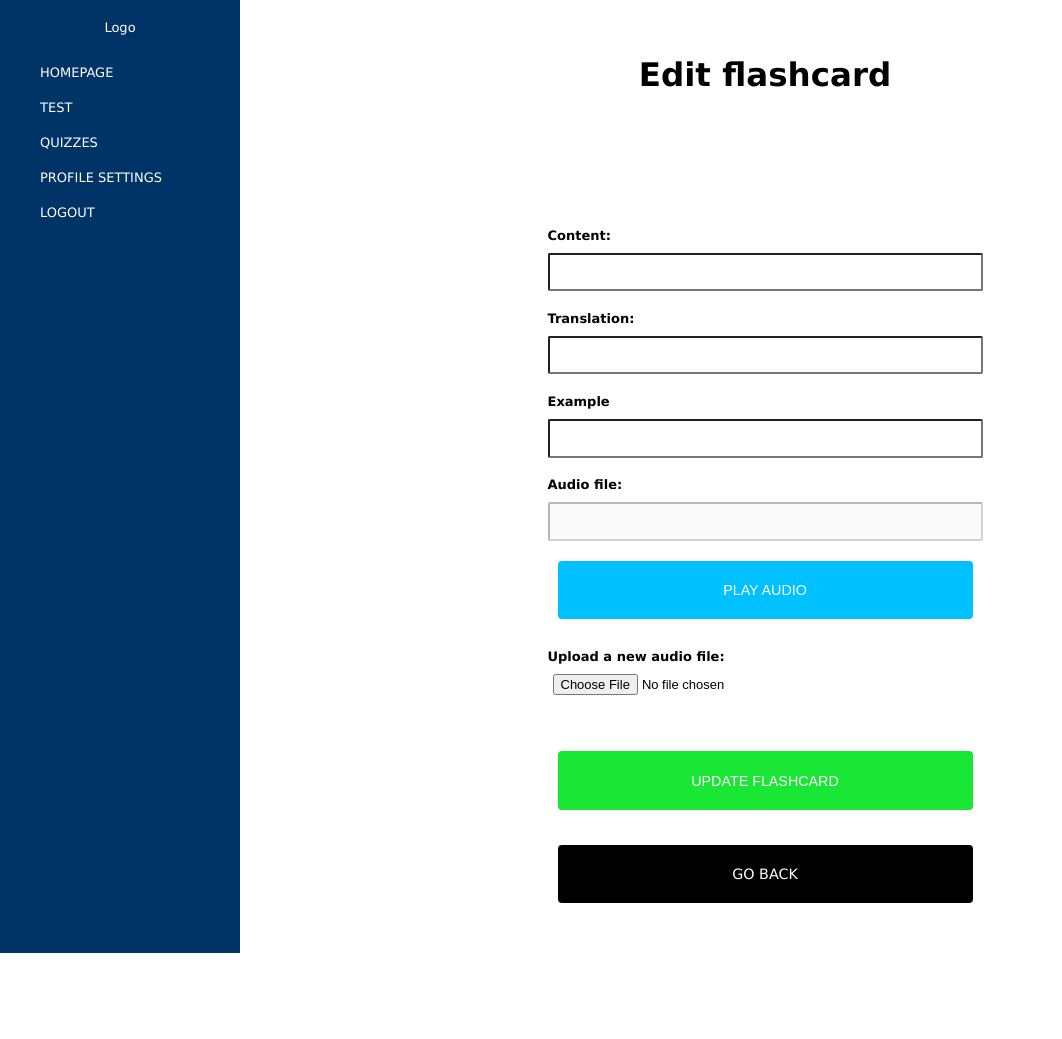
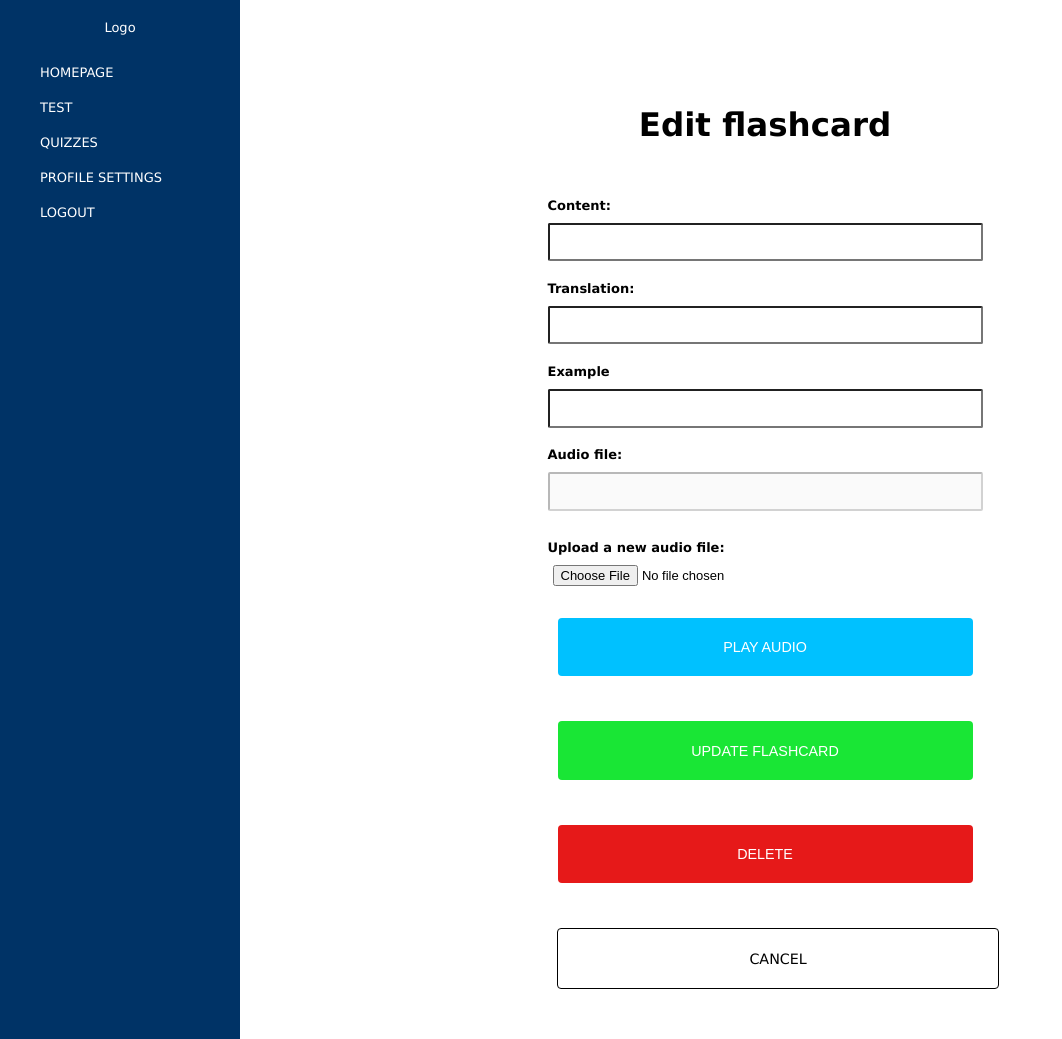
Before and after one commit to Ady119/speakIT, a Flask app: template app/templates/edit_flashcards.html in a window 1280 px wide. Shown: the whole page, without its empty margins (0-1062 px from the left). Before the commit the page ends 953 px from the top, so only its background shows below. Run offline with Flask 3, Linux system fonts and the light colour scheme; the template is opened without the code that fills it: most values are stand-ins (such as "Sample title", 1, 10 or a date in 2020); parts of the project's set-up code (start-up, migrations or seed data) failed here and were passed over.

Commit message:
Update edit_flashcards.html

```diff
--- a/app/templates/edit_flashcards.html
+++ b/app/templates/edit_flashcards.html
@@ -2,19 +2,19 @@
 {% block title %}{{ title }}{% endblock %}
 {% block content %}
 <div class="column-container">
+    <div style="height: 50px; width:100%"></div>
+
     <div class="container">
-
         <div class="row">
             <div class="m-auto form-container">
                 <div style="width:100%;">
                     <h1 class="text-center pb-2">Edit flashcard</h1>
                 </div>
+                <div>
                     <form action="{{ url_for('admin.edit_flashcard', flashcard_id=flashcard.flashcard_id)}}"  enctype="multipart/form-data" method="POST">
-                <div class="container">
                             {% for category, message in get_flashed_messages(with_categories=True) %}
                                 <div class="flash-message {{ category }}">{{ message }}</div>
                             {% endfor %}
-                </div>
                         <input type="hidden" name="lesson_id" value="{{ lesson_id }}">
                         <label for="flashcard_content" class="pt-1">Content:</label>
                             <input type="text" name="flashcard_content" id="flashcard_content" value="{{ flashcard.content}}">
@@ -28,14 +28,24 @@
                             <source src="{{ url_for('static', filename='audio/' ~ lesson.lesson_title ~ '/' ~ flashcard.audio_file_name) }}" type="audio/mp3">
                             Your browser does not support the audio element.
                         </audio>
-                <button type="button" class="btn-blue" onclick="playAudio('audio{{ flashcard.flashcard_id }}')">Play Audio</button>
                         <label for="flashcard_audio" class="pt-2">Upload a new audio file:</label>
                             <input type="file" name="flashcard_audio" id="flashcard_audio" accept="audio/*">
+                            <button type="button" class="btn-blue text-white pt-1 pb-1 p-0" onclick="playAudio('audio{{ flashcard.flashcard_id }}')">Play Audio</button>
                         <div class="btn-wrapper">
-                    <button type="submit" class="btn-green">Update flashcard</button>
-                    <a href="{{ url_for('admin.edit_lesson', lesson_id=lesson.id)}}" class="btn-black">Go back</a>
+                            <button type="submit" class="btn-green text-white">Update flashcard</button>
                         </div>
                     </form>
+                    <form action="{{ url_for('admin.delete_flashcards', flashcard_id=flashcard.flashcard_id)}}" method="POST" class="mt-0">
+                        <input type="hidden" name="lesson_id" value="{{flashcard.lesson_id}}">
+                        <input type="hidden" name="flashcard_id" value="{{ flashcard.flashcard_id }}">
+                        <div class="btn-wrapper">
+                            <button type="submit" class="btn-red text-white" onclick="return confirm('Are you sure you want to delete this flashcard?');">Delete</button>
+                        </div>
+                    </form>
+                    <div class="btn-wrapper pl-1 pr-1">
+                        <a href="{{ url_for('admin.lessons')}}" class="btn-outlined-black" style="width:95%">Cancel</a>
+                    </div>
+                </div>
             </div>
         </div>
     </div>
```
Lines whose indentation alone changed are shown as unchanged.
